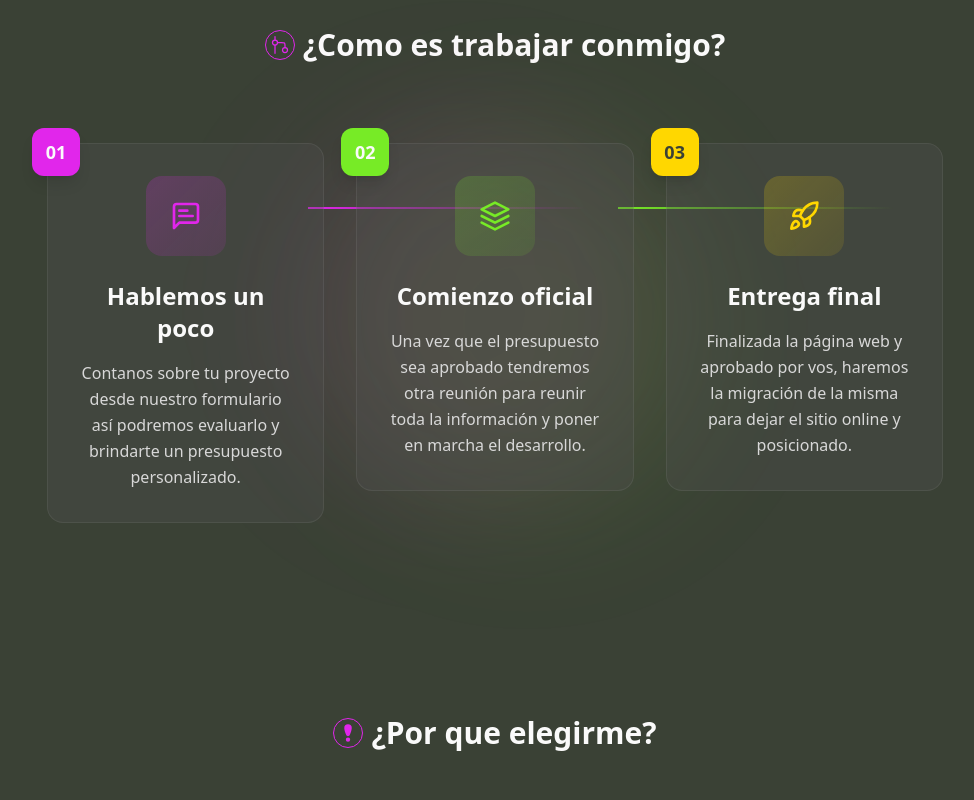
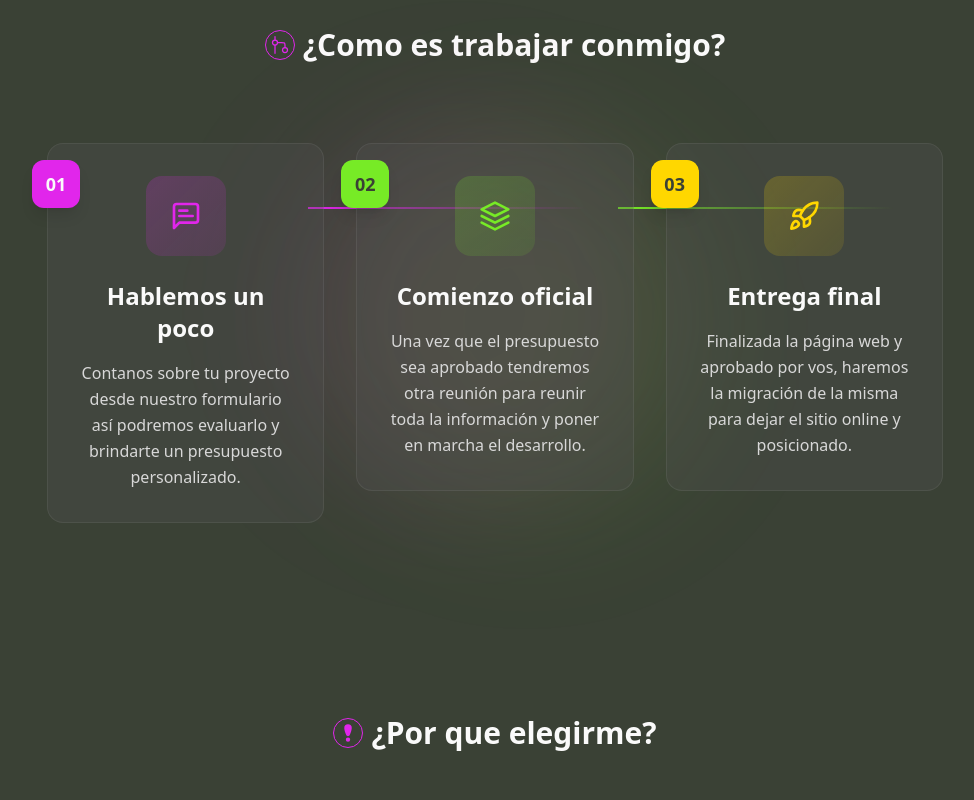
Before and after one commit to JuanPE44/portafolio, an Astro site: page /services in a window 1280 px wide. Shown: the part 2160-2960 px from the top of the page, without its empty margins (145-1119 px from the left). Built offline with nearby package versions, Linux system fonts and the light colour scheme; Astro itself is replaced by a stand-in of ours; a web font is replaced by a local one.

Commit message:
work process mobile fix

```diff
--- a/src/components/sections/ContactService/FormContactService.astro
+++ b/src/components/sections/ContactService/FormContactService.astro
@@ -121,7 +121,7 @@ import Input from "@components/ui/Input.astro";
     <textarea
       name="message"
       required
-      placeholder="Contame sobre tu proyecto..."
+      placeholder="Contame sobre tu proyecto, qué necesitás y cualquier detalle importante..."
       rows="5"
       class="w-full text-white border border-color-border bg-gray-bg rounded-xl py-3 px-4 focus:outline-none focus:ring-2 focus:ring-secondary focus:border-transparent resize-none"
     ></textarea>
--- a/src/components/sections/WorkProcess/WorkProcess.astro
+++ b/src/components/sections/WorkProcess/WorkProcess.astro
@@ -48,7 +48,7 @@ import SectionTitle from "@components/ui/SectionTitle.astro";
       >
         <!-- Step Number -->
         <div
-          class="absolute -top-4 -left-4 w-12 h-12 bg-primary rounded-xl flex items-center justify-center shadow-lg"
+          class="absolute top-4 left-4 sm-top-4 sm:-left-4 w-12 h-12 bg-primary rounded-xl flex items-center justify-center shadow-lg"
         >
           <span class="text-white font-bold text-lg">01</span>
         </div>
@@ -110,9 +110,9 @@ import SectionTitle from "@components/ui/SectionTitle.astro";
       >
         <!-- Step Number -->
         <div
-          class="absolute -top-4 -left-4 w-12 h-12 bg-secondary rounded-xl flex items-center justify-center shadow-lg"
+          class="absolute top-4 left-4 sm-top-4 sm:-left-4 w-12 h-12 bg-secondary rounded-xl flex items-center justify-center shadow-lg"
         >
-          <span class="text-white font-bold text-lg">02</span>
+          <span class="text-bg font-bold text-lg">02</span>
         </div>
 
         <!-- Icon -->
@@ -164,7 +164,7 @@ import SectionTitle from "@components/ui/SectionTitle.astro";
       >
         <!-- Step Number -->
         <div
-          class="absolute -top-4 -left-4 w-12 h-12 bg-tertiary rounded-xl flex items-center justify-center shadow-lg"
+          class="absolute top-4 left-4 sm-top-4 sm:-left-4 w-12 h-12 bg-tertiary rounded-xl flex items-center justify-center shadow-lg"
         >
           <span class="text-bg font-bold text-lg">03</span>
         </div>
```
